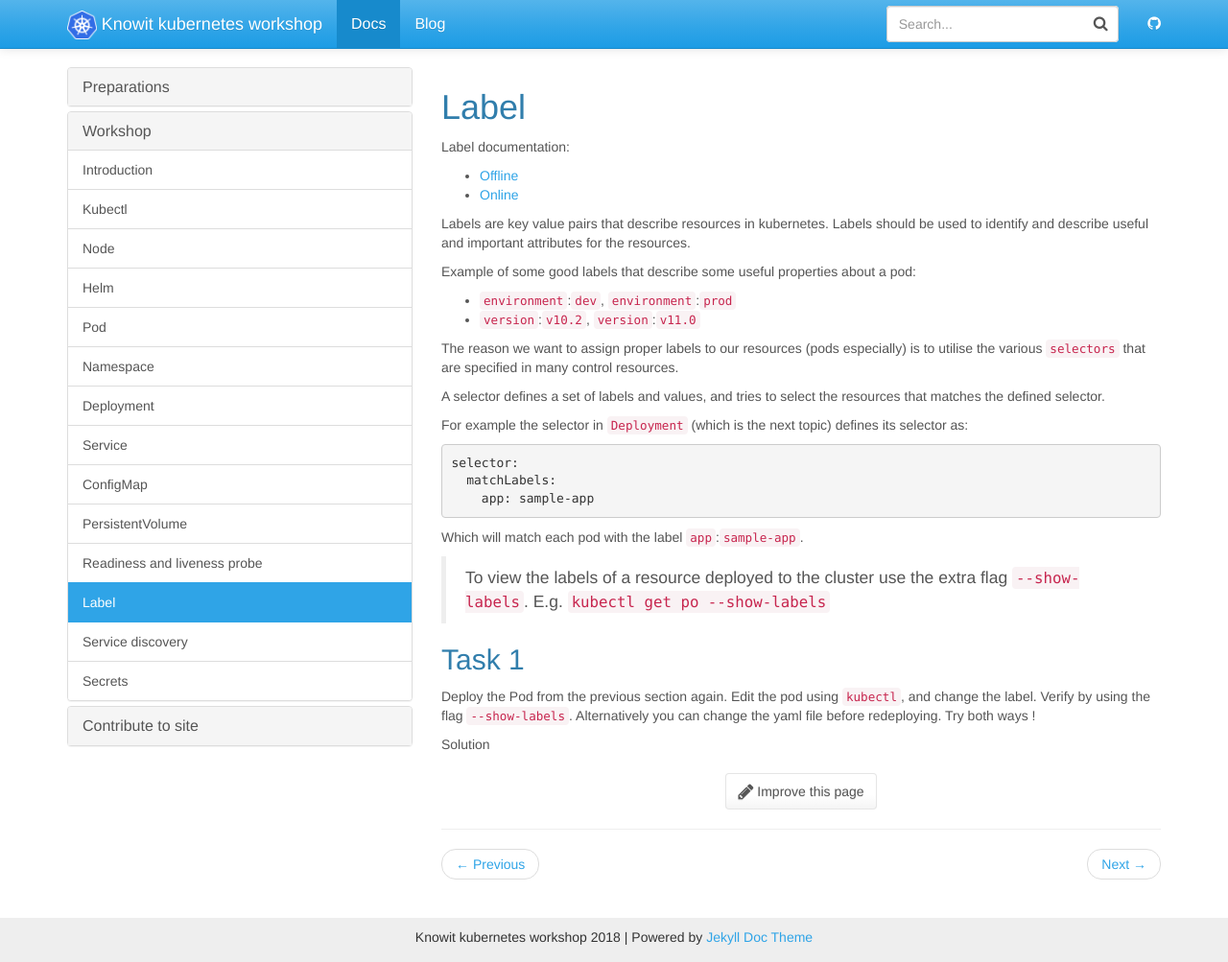
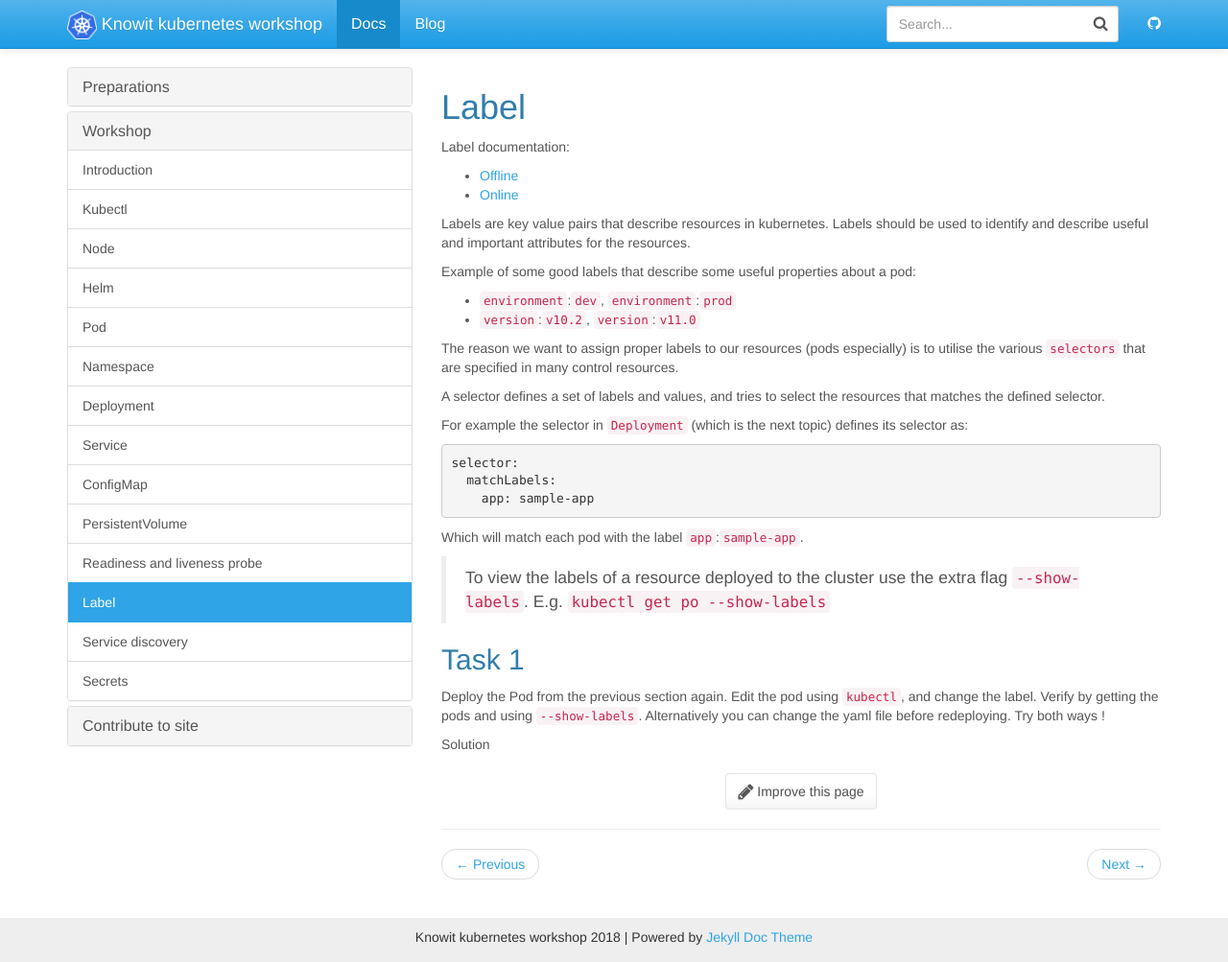
Before and after one commit to knowit/kubernetes-workshop, a Jekyll site: the page built from docs/_docs/workshop/label.md, in a window 1280 px wide and 1003 px high. Shown: the whole window at 96% size. Built offline with Jekyll 4.4.1, drawn with Linux system fonts in a browser that asks for light colours; some of the changed lines change nothing that is shown.

Commit message:
Update label.md

````diff
--- a/docs/_docs/workshop/label.md
+++ b/docs/_docs/workshop/label.md
@@ -31,7 +31,7 @@
 
 ## Task 1
 Deploy the Pod from the previous section again.
-Edit the pod using `kubectl`, and change the label. Verify by using the flag `--show-labels`. Alternatively you can change the yaml file before redeploying. Try both ways !
+Edit the pod using `kubectl`, and change the label. Verify by getting the pods and using `--show-labels`. Alternatively you can change the yaml file before redeploying. Try both ways !
 
 <details>
  <summary>Solution</summary>
@@ -39,9 +39,9 @@
 
 ### Solution: Labels and pods
 
- - `kubectl edit/[pod-name]` opens a editor. Change the label there.
+ - `kubectl edit deployment [deployment-name]` opens a editor. Change the label there.
  - Or just edit the .yaml file in your favourite editor before redeploying.
- - Verify by `kubectl get po --show-labels`
+ - Verify by `kubectl get pod --show-labels`
 
  ```yaml
  kind: Pod
````
